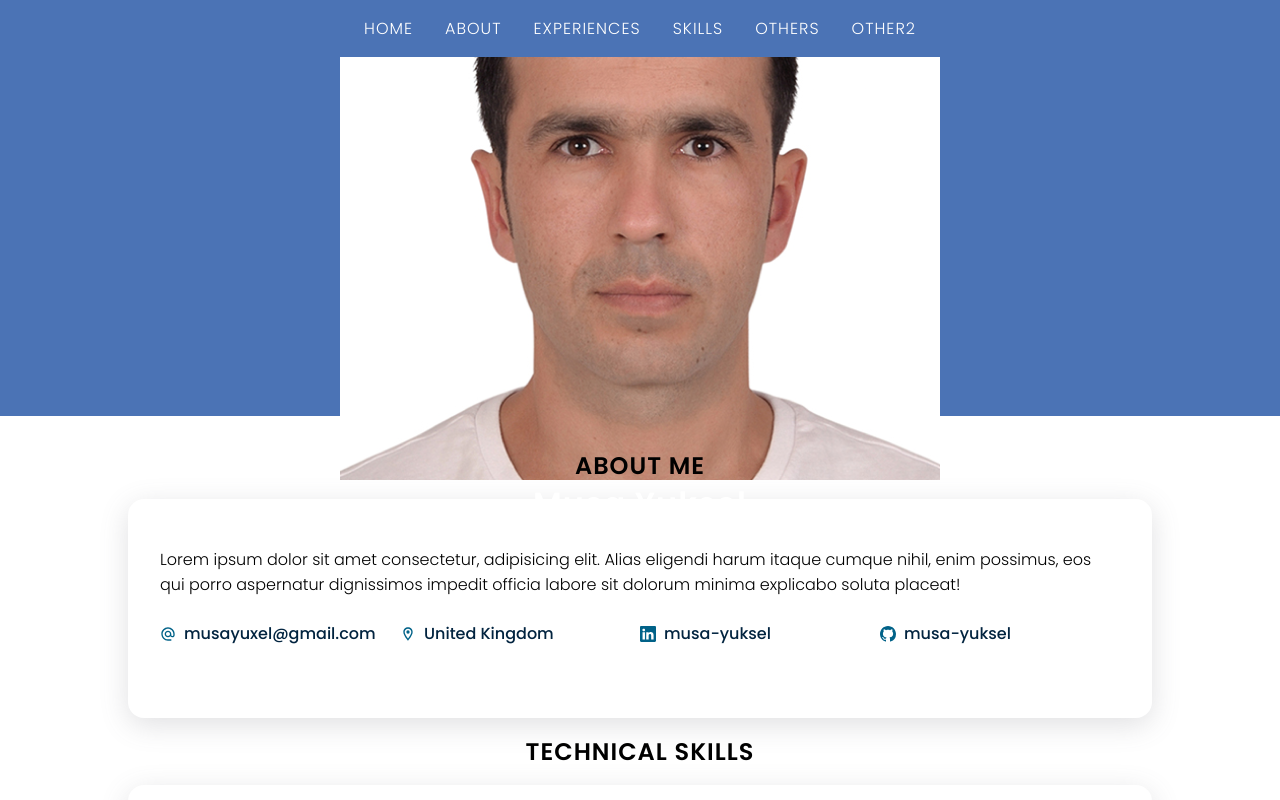
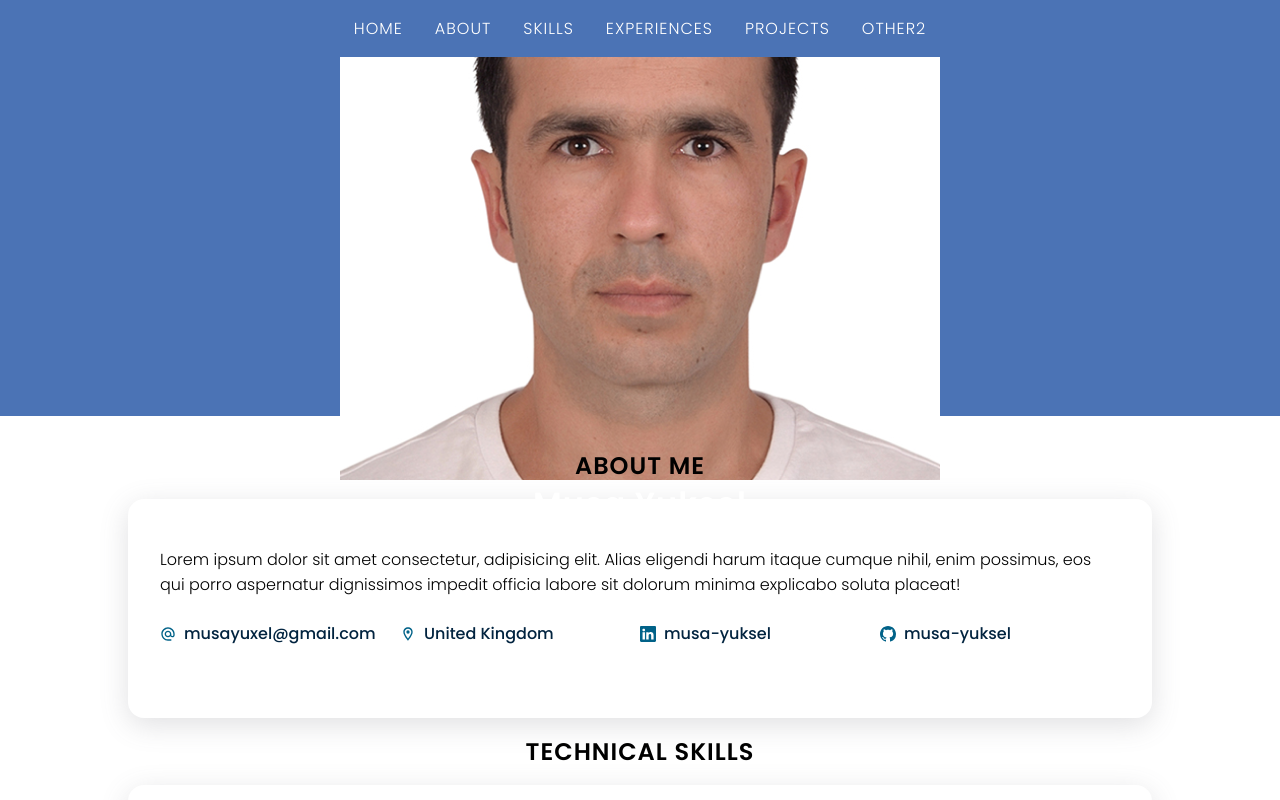
Before and after one commit to musayuksel/CV, a React (Create React App) app: page / in a window 1280 px wide. Shown: the top 800 px of the page. Built offline with nearby package versions, Linux system fonts and the light colour scheme.

Commit message:
refactor:Change order of page

```diff
--- a/src/components/NavBar.js
+++ b/src/components/NavBar.js
@@ -11,13 +11,13 @@ export default function NavBar() {
           <a href="#about">About</a>
         </li>
         <li>
+          <a href="#skills">Skills</a>
+        </li>
+        <li>
           <a href="#experiences">Experiences</a>
         </li>
         <li>
-          <a href="#skills">Skills</a>
-        </li>
-        <li>
-          <a href="#others">Others</a>
+          <a href="#projects">Projects</a>
         </li>
         <li>
           <a href="#footer">Other2</a>
```
